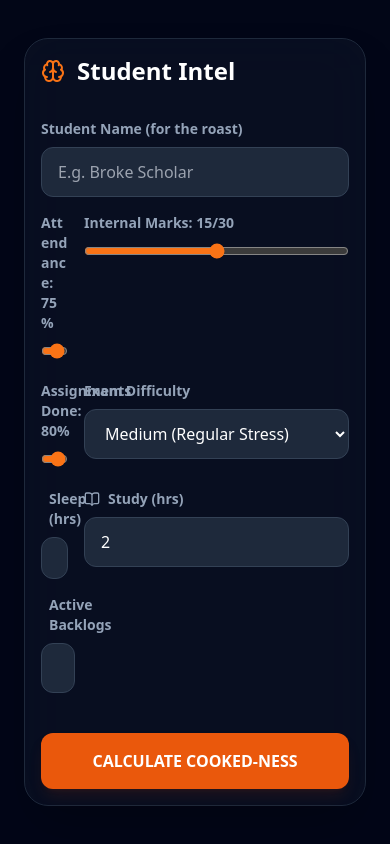
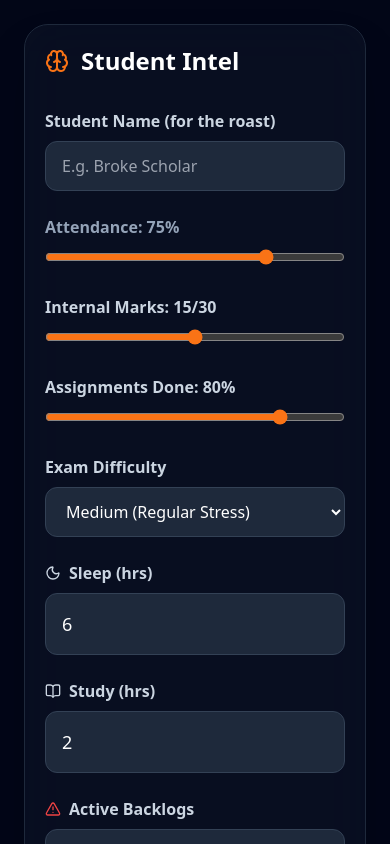
Before and after one commit to bhoomichoudhary0312-sketch/how-cooked-are-you, a React (Vite) app in the folder frontend/: page / in a window 390 px wide. Both pictures are taken after a click on the button "CHECK MY FATE". Shown: the top 844 px of the page. Built offline with nearby package versions, Linux system fonts and the light colour scheme.

Commit message:
improve mobile responsiveness

```diff
--- a/frontend/src/App.jsx
+++ b/frontend/src/App.jsx
@@ -187,15 +187,15 @@
       )}
 
       {step === 'form' && ( // Student Input Form
-        <div className="w-full max-w-2xl bg-slate-900/50 backdrop-blur-xl border border-slate-800 p-4 sm:p-8 rounded-3xl shadow-2xl">
+        <div className="w-full max-w-4xl bg-slate-900/50 backdrop-blur-xl border border-slate-800 p-5 sm:p-8 rounded-3xl shadow-2xl">
           <div className="flex items-center gap-3 mb-8">
             <Brain className="text-orange-500" />
             <h2 className="text-2xl font-bold">Student Intel</h2>
           </div>
 
-          <div className="grid grid-cols-1 lg:grid-cols-2 gap-4 sm:gap-6">
-            <div className="col-span-2">
-              <label className="block text-sm font-semibold text-slate-400 mb-2">Student Name (for the roast)</label>
+          <div className="grid grid-cols-1 lg:grid-cols-2 gap-6 ">
+            <div className="col-span-1 md:col-span-2">
+              <label className="block text-base font-semibold text-slate-300 mb-2">Student Name (for the roast)</label>
               <input
                 type="text" name="name" placeholder="E.g. Broke Scholar" value={formData.name} // Added transition and hover effect
                 className="w-full bg-slate-800 border border-slate-700 rounded-xl px-4 py-3 focus:ring-2 focus:ring-orange-500 outline-none text-white"
@@ -204,7 +204,7 @@
             </div>
 
             <div>
-              <label className="block text-sm font-semibold text-slate-400 mb-2 break-words">Attendance: {formData.attendance}%</label>
+              <label className="block text-base md:text-sm font-semibold text-slate-400 mb-2 break-words">Attendance: {formData.attendance}%</label>
               <input
                 type="range" name="attendance" min="0" max="100" value={formData.attendance} // Added transition and hover effect
                 className="w-full accent-orange-500"
@@ -213,7 +213,7 @@
             </div>
 
             <div>
-              <label className="block text-sm font-semibold text-slate-400 mb-2">Internal Marks: {formData.internalMarks}/30</label>
+              <label className="block text-base font-semibold text-slate-300 mb-2">Internal Marks: {formData.internalMarks}/30</label>
               <input
                 type="range" name="internalMarks" min="0" max="30" value={formData.internalMarks} // Added transition and hover effect
                 className="w-full accent-orange-500"
@@ -222,7 +222,7 @@
             </div>
 
             <div>
-              <label className="block text-sm font-semibold text-slate-400 mb-2">Assignments Done: {formData.assignments}%</label>
+              <label className="block text-base font-semibold text-slate-300 mb-2 break-words">Assignments Done: {formData.assignments}%</label>
               <input
                 type="range" name="assignments" min="0" max="100" value={formData.assignments}
                 className="w-full accent-orange-500"
@@ -231,7 +231,7 @@
             </div>
 
             <div>
-              <label className="block text-sm font-semibold text-slate-400 mb-2">Exam Difficulty</label>
+              <label className="block text-base font-semibold text-slate-300 mb-2">Exam Difficulty</label>
               <select
                 name="difficulty"
                 value={formData.difficulty}
@@ -245,34 +245,34 @@
             </div>
 
             <div className="flex flex-col">
-              <label className="flex items-center gap-2 text-sm font-semibold text-slate-400 mb-2">
+              <label className="flex items-center gap-2 text-base font-semibold text-slate-300 mb-2">
                 <Moon size={16}/> Sleep (hrs)
               </label>
               <input
                 type="number" name="sleep" value={formData.sleep} // Added transition and hover effect
-                className="w-full bg-slate-800 border border-slate-700 rounded-xl px-3 py-2 sm:px-4 sm:py-3outline-none text-white"
+                className="w-full bg-slate-800 border border-slate-700 rounded-xl px-4 py-4 text-lg outline-none text-white"
                 onChange={handleChange}
               />
             </div>
 
             <div className="flex flex-col">
-              <label className="flex items-center gap-2 text-sm font-semibold text-slate-400 mb-2">
+              <label className="flex items-center gap-2 text-base font-semibold text-slate-300 mb-2">
                 <BookOpen size={16}/> Study (hrs)
               </label>
               <input
                 type="number" name="study" value={formData.study}
-                className="bg-slate-800 border border-slate-700 rounded-xl px-4 py-3 outline-none text-white"
+                className="w-full bg-slate-800 border border-slate-700 rounded-xl px-4 py-4 text-lg outline-none text-white"
                 onChange={handleChange}
               />
             </div>
 
             <div className="flex flex-col">
-              <label className="flex items-center gap-2 text-sm font-semibold text-slate-400 mb-2">
+              <label className="flex items-center gap-2 text-base font-semibold text-slate-300 mb-2">
                 <AlertTriangle size={16} className="text-red-500"/> Active Backlogs
               </label>
               <input
                 type="number" name="backlogs" value={formData.backlogs} // Added transition and hover effect
-                className="bg-slate-800 border border-slate-700 rounded-xl px-4 py-3 outline-none text-white"
+                className="w-full bg-slate-800 border border-slate-700 rounded-xl px-4 py-4 text-lg outline-none text-white"
                 onChange={handleChange}
               />
             </div>
@@ -298,7 +298,7 @@
           ref={resultRef}
           className={`w-full max-w-4xl text-center space-y-8 py-10 px-6 animate-in zoom-in duration-500 bg-slate-950 relative ${result.status.includes('Deep Fried') ? 'oil-crackle-active' : ''}`}
         >
-          <div className="grid grid-cols-1 md:grid-cols-2 gap-8 items-center">
+          <div className="grid grid-cols-1 lg:grid-cols-2 gap-8 items-center">
 
             {/* Left: Score and Roast */}
             <div className="space-y-6 order-2 md:order-1">
```
